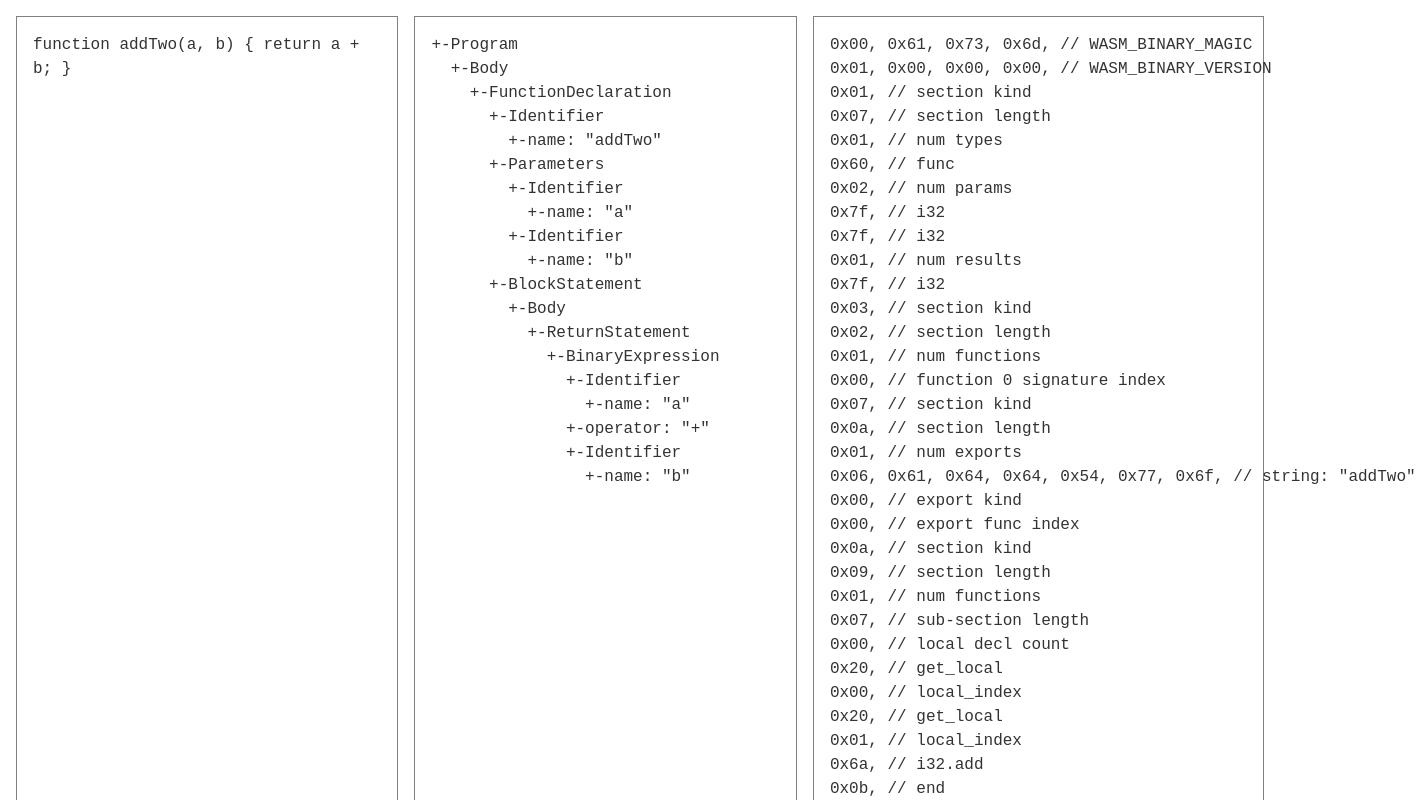
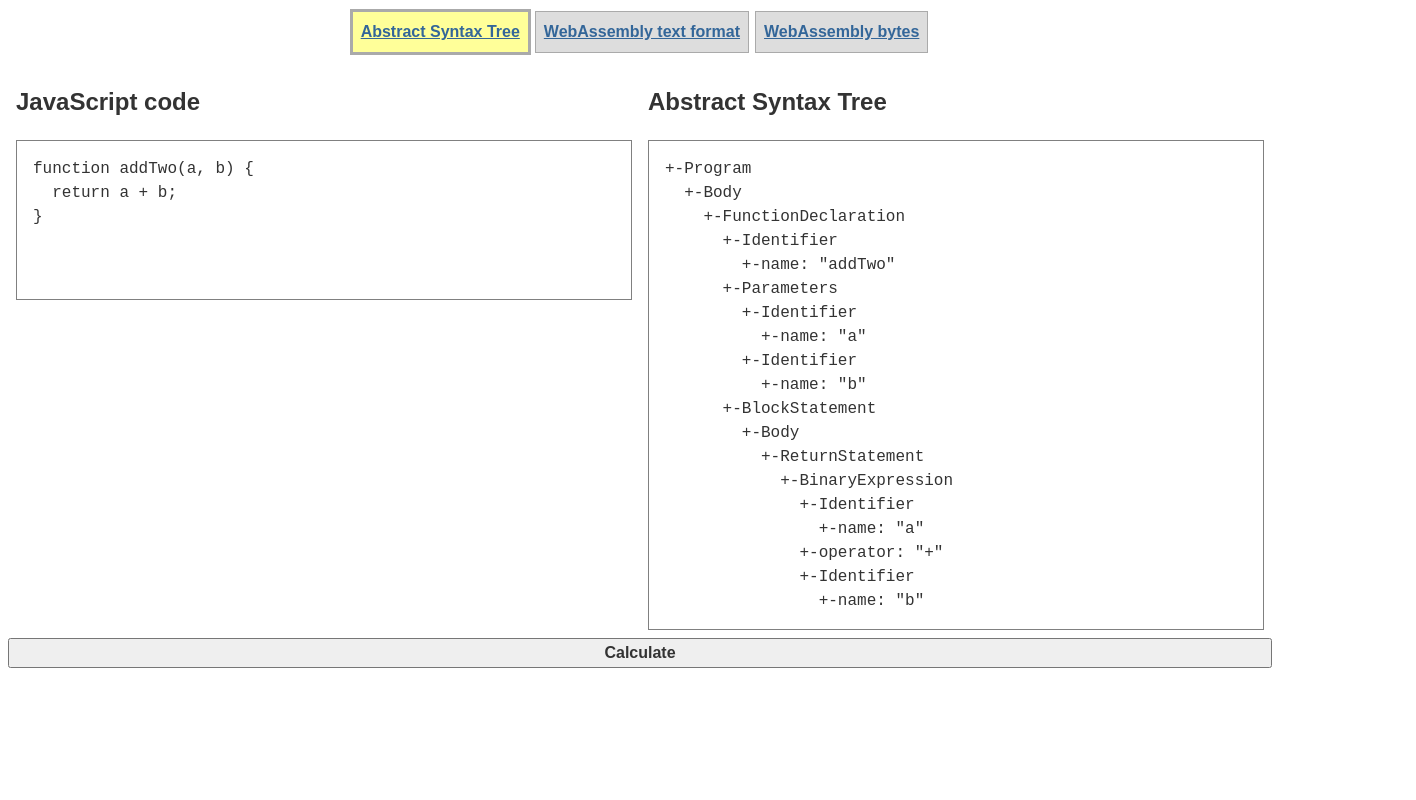
Before and after one commit to dannoc/dahoam-wasm-demo, a website with bundled scripts: page public/index.html in a window 1280 px wide. Both pictures are taken after a click on the button "Calculate". Shown: the top 800 px of the page, 1416 px wide, since content can reach past the window. Built offline with nearby package versions, Linux system fonts and the light colour scheme.

Commit message:
Add basic tabs implementation

```diff
--- a/public/index.html
+++ b/public/index.html
@@ -8,11 +8,33 @@
 </head>
 <body>
 	<h1>wasm demo</h1>
-	<div class="wrapper">
-		<textarea class="column" id="input" autofocus>function addTwo(a, b) { return a + b; }</textarea>
-		<pre class="column" id="ast"></pre>
-		<pre class="column" id="source"></pre>
-	</div>
+	<header>
+		<nav id="tabs">
+			<a href="#ast" class="active">Abstract Syntax Tree</a>
+			<a href="#wast">WebAssembly text format</a>
+			<a href="#wasm">WebAssembly bytes</a>
+		</nav>
+	</header>
+	<main>
+		<div id="wrapper" class="wrapper">
+			<section class="column" id="js">
+				<h2>JavaScript code</h2>
+				<textarea autofocus>function addTwo(a, b) {&#x0A;  return a + b;&#x0A;}</textarea>
+			</section>
+			<section class="column show" id="ast">
+				<h2>Abstract Syntax Tree</h2>
+				<pre><!-- Here be dragons! --></pre>
+			</section>
+			<section class="column" id="wast">
+				<h2>WebAssembly text format</h2>
+				<pre><!-- Here be dragons! --></pre>
+			</section>
+			<section class="column" id="wasm">
+				<h2>WebAssembly bytes</h2>
+				<pre><!-- 4865726520626520647261676f6e7321 --></pre>
+			</section>
+		</div>
+	</main>
 	<button id="calculate">Calculate</button>
 	<script src="bundle.js"></script>
 </body>
--- a/public/main.css
+++ b/public/main.css
@@ -1,6 +1,14 @@
+* {
+  box-sizing: border-box;
+}
+
 html, button, textarea {
   font: 1em/1.5 sans-serif;
   color: #333;
+}
+
+button {
+  font-weight: bold;
 }
 
 h1 {
@@ -12,11 +20,9 @@ textarea, pre {
   border: 1px solid grey;
   margin: 0;
   resize: none;
+  width: 100%;
+  min-height: 10em;
   padding: 1em;
-}
-
-pre {
-  width: 33%;
 }
 
 body {
@@ -34,4 +40,38 @@ body {
   flex-grow: 1;
   flex-basis: 0;
   margin: .5em;
+  display: none;
+  width: 50%;
 }
+
+.column#js, .column.show {
+  display: block;
+}
+
+#tabs {
+  visibility: hidden;
+}
+
+#tabs.show {
+  visibility: visible;
+}
+
+nav {
+  display: flex;
+  justify-content: center;
+}
+
+
+nav a {
+  padding: 0.5em;
+  margin: 0.25em;
+  background: #ddd;
+  outline: 1px solid #aaa;
+  font-weight: bold;
+  color: #369;
+}
+
+nav a.active {
+  background: #ff9;
+  outline-width: 3px;
+}
--- /dev/null
+++ b/src/tabs.mjs
@@ -0,0 +1,32 @@
+function toggleClass({ elements, target, className }) {
+  for (const element of elements) {
+    if (element === target) {
+      element.classList.add(className);
+    } else {
+      element.classList.remove(className);
+    }
+  }
+}
+
+export default function(element) {
+  const anchors = element.querySelectorAll('a');
+  const targets = [];
+  for (const anchor of anchors){
+    const selector = anchor.hash;
+    const target = document.querySelector(selector);
+    targets.push(target);
+    anchor.addEventListener('click', (event) => {
+      event.preventDefault();
+      toggleClass({
+        elements: anchors,
+        target: anchor,
+        className: 'active'
+      });
+      toggleClass({
+        elements: targets,
+        target: target,
+        className: 'show'
+      });
+    });
+  }
+}
--- a/src/ui.mjs
+++ b/src/ui.mjs
@@ -1,18 +1,38 @@
-const input = document.querySelector('#input');
-const calculate = document.querySelector('#calculate');
-const source = document.querySelector('#source');
-const ast = document.querySelector('#ast');
+import setupTabs from './tabs.mjs';
 
-function astListener(text) {
-  ast.textContent = text;
+function initTabs() {
+  const tabs = document.querySelector('#tabs');
+  const wrapper = document.querySelector('#wrapper');
+  setupTabs(tabs, wrapper);
 }
 
-function sourceListener(text) {
-  source.textContent = text;
+function initForm(compile) {
+  const js = document.querySelector('#js textarea');
+  const ast = document.querySelector('#ast pre');
+  const wast = document.querySelector('#wast pre');
+  const wasm = document.querySelector('#wasm pre');
+  const calculate = document.querySelector('#calculate');
+
+  function astListener(text) {
+    ast.textContent = text;
+  }
+
+  function wastListener(text) {
+    wast.textContent = text;
+  }
+
+  function wasmListener(text) {
+    wasm.textContent = text;
+  }
+
+  calculate.addEventListener('click', (event) => {
+    tabs.classList.add('show');
+    // TODO: Hook up `wastListener`.
+    compile(js.value, astListener, wasmListener);
+  });
 }
 
 export default function init(compile) {
-  calculate.addEventListener("click", (event) => {
-    compile(input.value, astListener, sourceListener);
-  });
+  initTabs();
+  initForm(compile);
 }
--- a/src/v8-wasm.mjs
+++ b/src/v8-wasm.mjs
@@ -3,8 +3,6 @@ import PrintVisitor from './print-visitor.mjs';
 import CompilationVisitor from './compilation-visitor.mjs';
 
 export default function compile(source, astListener, sourceListener) {
-  let program = esprima.parse(source);
-
   let ast = esprima.parse(source);
   let printVisitor = new PrintVisitor();
   let compilationVisitor = new CompilationVisitor();
```
